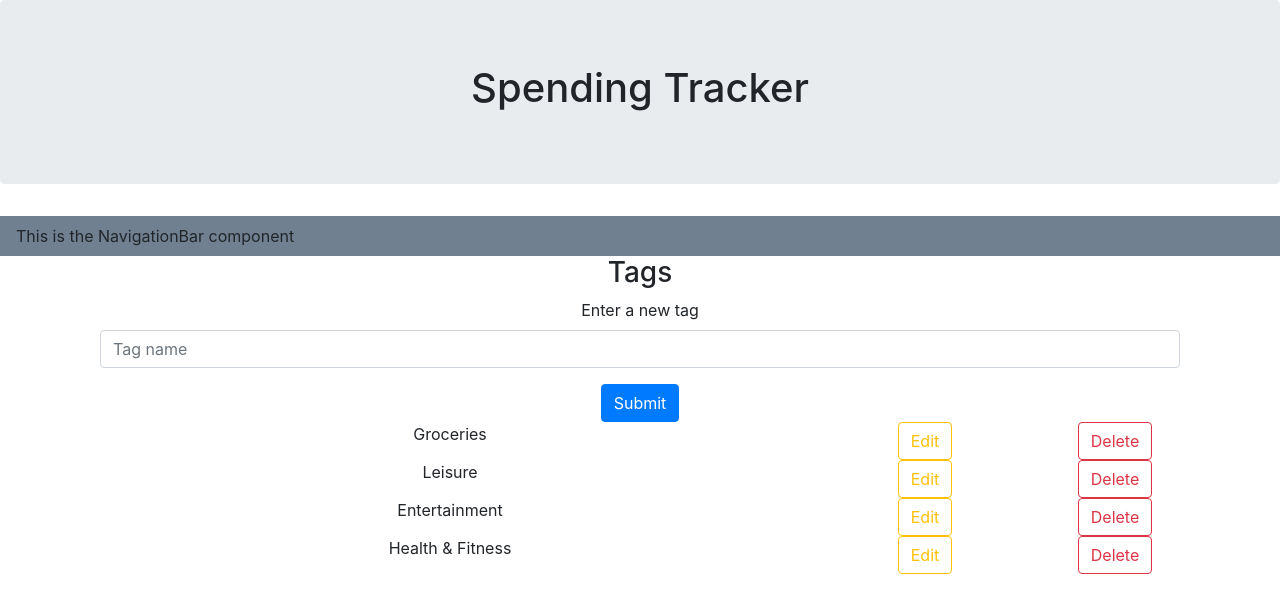
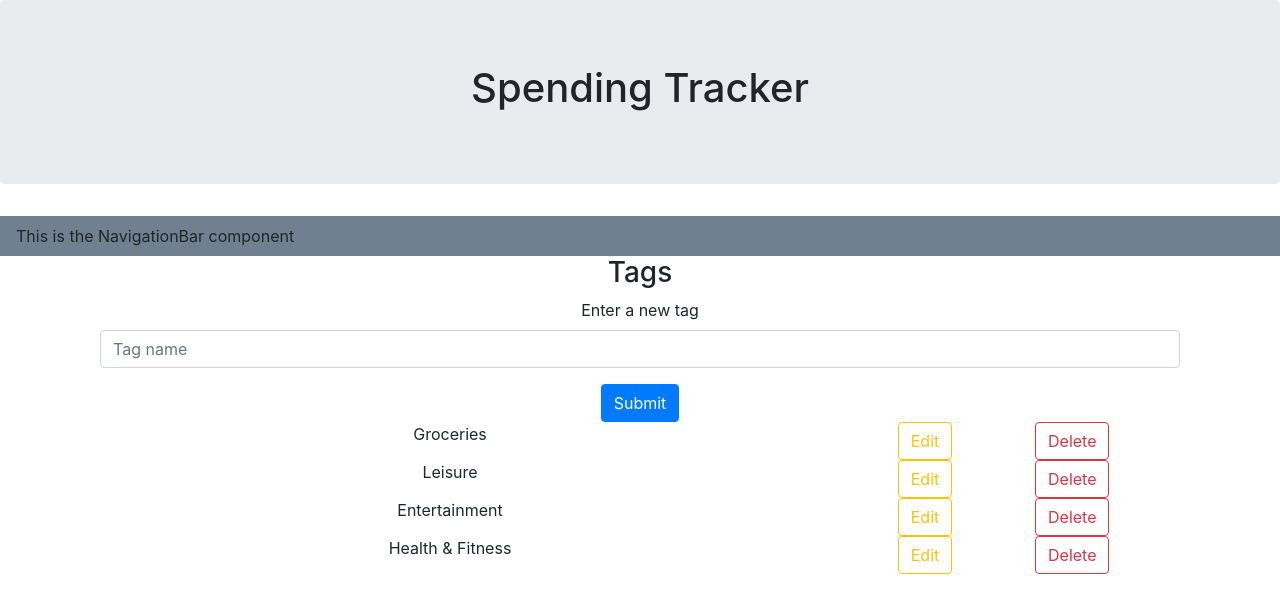
Before and after one commit to gregorl82/React_SpendingTracker, a React (Create React App) app in the folder client/: page / in a window 1280 px wide. Shown: the top 612 px of the page. Built offline with nearby package versions, Linux system fonts and the light colour scheme; the HTML template or start-up script is replaced by a standard one.

Commit message:
Updates formatting of tags

```diff
--- a/client/src/components/TagItem.js
+++ b/client/src/components/TagItem.js
@@ -1,13 +1,13 @@
-import React, {Fragment} from 'react';
+import React, { Fragment } from 'react';
 import Col from 'react-bootstrap/Col';
 import Button from 'react-bootstrap/Button';
 
 const TagItem = ({ tag }) => {
     return (
-        <Fragment>
-            <Col sm={8}><span>{tag}</span></Col>
-            <Col><Button variant="outline-warning">Edit</Button></Col>
-            <Col><Button variant="outline-danger">Delete</Button></Col>
+        <Fragment mt={5}>
+            <Col md={8}><span>{tag}</span></Col>
+            <Col md={2}><Button variant="outline-warning">Edit</Button></Col>
+            <Col md={1}><Button variant="outline-danger">Delete</Button></Col>
         </Fragment>
     )
 }
--- a/client/src/containers/TagContainer.js
+++ b/client/src/containers/TagContainer.js
@@ -4,12 +4,12 @@ import Row from 'react-bootstrap/Row';
 import TagItem from '../components/TagItem';
 import TagInput from '../components/TagInput';
 
-const TagContainer = ({tags}) => {
+const TagContainer = ({ tags }) => {
     return (
         <Container>
             <h3>Tags</h3>
             <TagInput />
-            {tags.map((tag, index) => <Row key={index}><TagItem tag={tag}/></Row>)}
+            {tags.map((tag, index) => <Row key={index}><TagItem tag={tag} /></Row>)}
         </Container>
     )
 }
```
Also changed, not shown: client/src/components/TagInput.js (indentation only).
